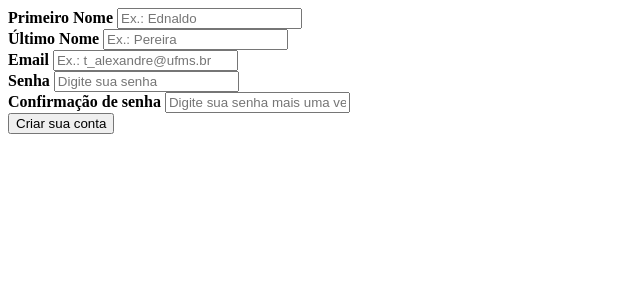
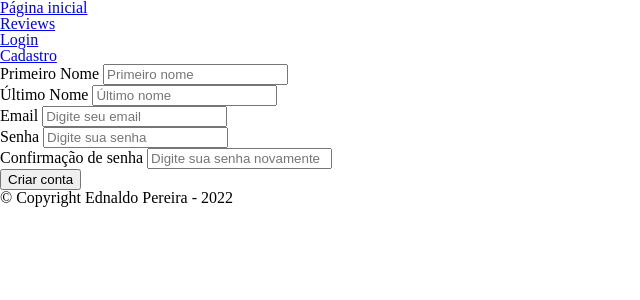
Before and after one commit to th1alexandre/UFMS_ProgWeb, a Django app: page /sign-up in a window 1280 px wide. Shown: the top 300 px of the page, without its empty margins (0-640 px from the left). Run offline with Django 4.2, Linux system fonts and the light colour scheme.

Commit message:
feat: sign_up base

```diff
--- a/templates/sign_up/sign_up.html
+++ b/templates/sign_up/sign_up.html
@@ -1,17 +1,19 @@
+{% extends '_base.html' %}
+{% block content %}
     <form action="{% url 'user_create' %}" method="POST">
     {% csrf_token %}
         <div>
             <div>
                 <label><b>Primeiro Nome</b></label>
-            <input type="text" name="first_name" placeholder="Ex.: Ednaldo" required>
+                <input type="text" name="first_name" placeholder="Primeiro nome" required>
             </div>
             <div>
                 <label><b>Último Nome</b></label>
-            <input type="text" name="last_name" placeholder="Ex.: Pereira" required>
+                <input type="text" name="last_name" placeholder="Último nome" required>
             </div>
             <div>
                 <label><b>Email</b></label>
-            <input type="email" name="email" placeholder="Ex.: t_alexandre@ufms.br" required>
+                <input type="email" name="email" placeholder="Digite seu email" required>
             </div>
             <div>
                 <label><b>Senha</b></label>
@@ -19,10 +21,11 @@
             </div>
             <div>
                 <label><b>Confirmação de senha</b></label>
-            <input type="password" name="password_2" placeholder="Digite sua senha mais uma vez" required>
+                <input type="password" name="password_2" placeholder="Digite sua senha novamente" required>
             </div>
             <div>
-            <button type="submit">Criar sua conta</button>
+                <button type="submit">Criar conta</button>
             </div>
         </div>
     </form>
+{% endblock %}
```
Lines whose indentation alone changed are shown as unchanged.
